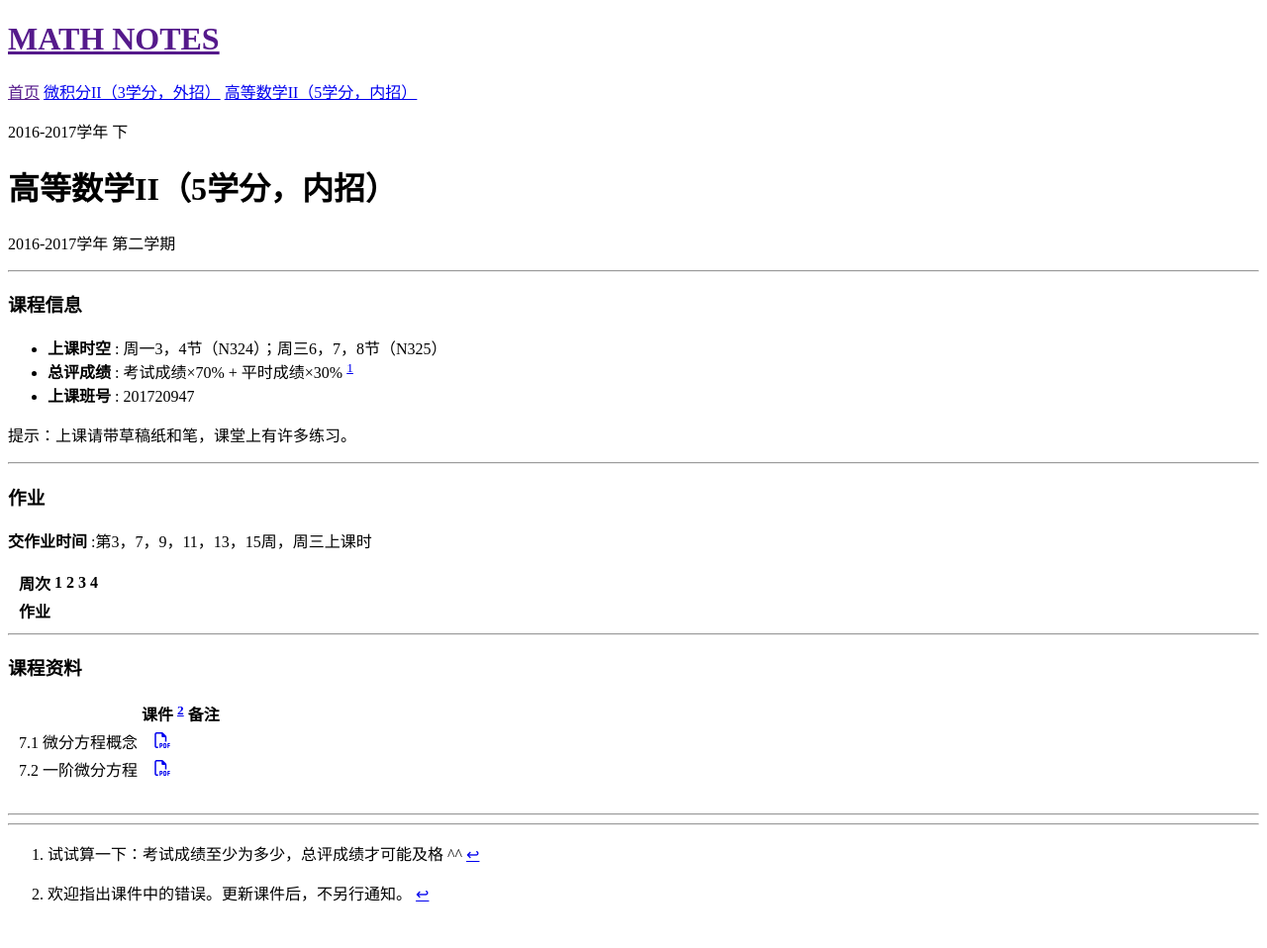
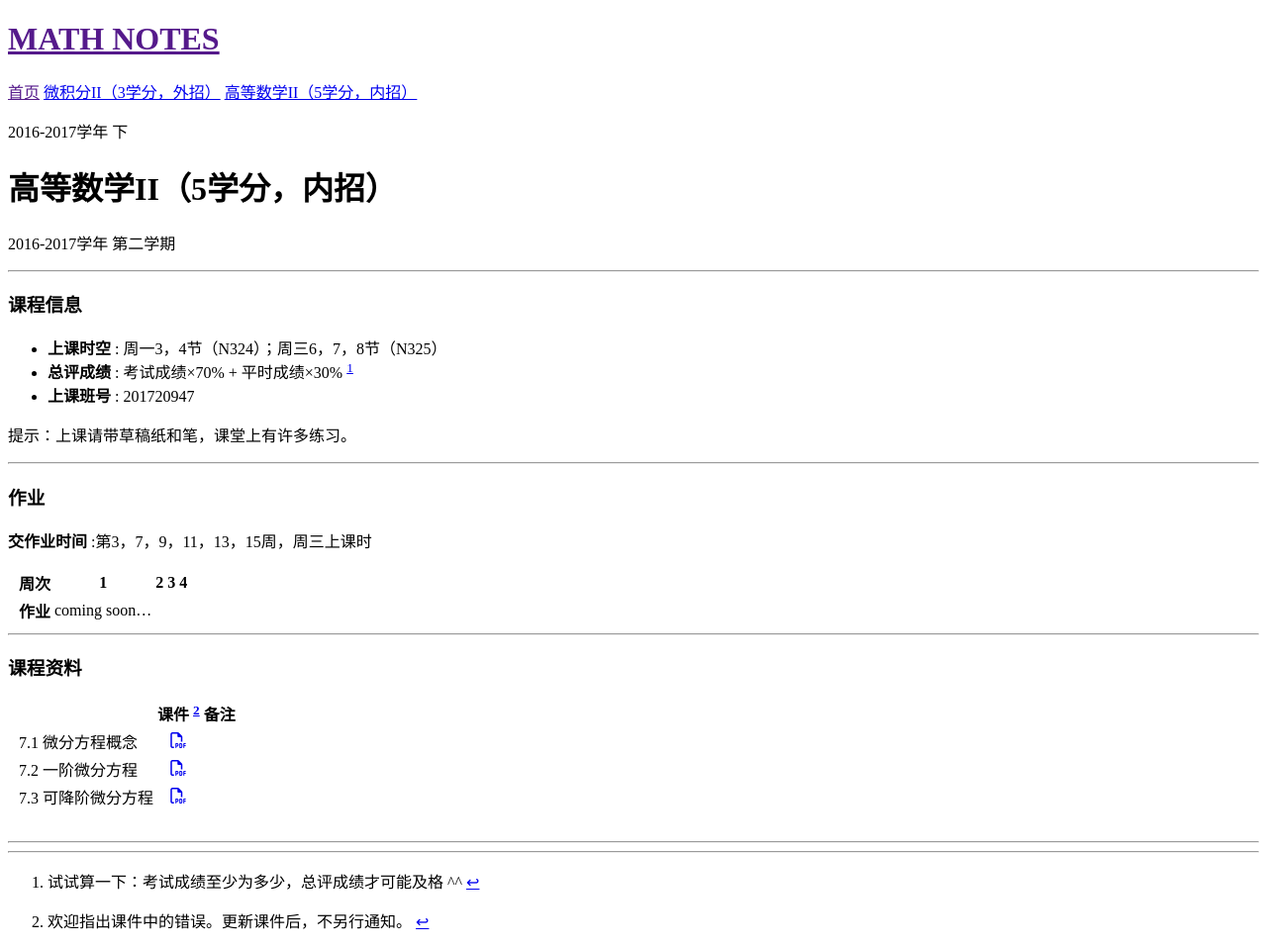
Before and after one commit to liang-teaching/liang-teaching.github.io, a Jekyll site: the page built from 2017_spring_calculus_II_5pt/index.md, in a window 1280 px wide. Shown: the whole page at 99% size. Built offline with Jekyll 4.4.1, drawn with Linux system fonts in a browser that asks for light colours; nearby versions of some CDN libraries; before the commit the page ends 930 px from its top, so only the background shows below that.

Commit message:
upload 可降阶微分方程
upload 可降阶微分方程

```diff
--- a/2017_spring_calculus_II_5pt/index.md
+++ b/2017_spring_calculus_II_5pt/index.md
@@ -29,7 +29,7 @@
 
 |        |    周次    | 1 | 2 | 3 |	4 |
 |:--------:|--------:|:------:|:------:|:------:|:------:|
-|	| __作业__ 	|	|	|	|	|
+|	| __作业__ 	|	coming soon... |	|	|	|
 
 
 ---
@@ -41,6 +41,7 @@
 |:--------:|:--------|:------:|:------:|
 |  | 7.1 微分方程概念 |  <a href="lectures/07_a_微分方程概念_2017.pdf" target="_blank"><i class="fa fa-file-pdf-o" aria-hidden="true"></i></a>    | |
 |  | 7.2 一阶微分方程 |  <a href="lectures/07_b_一阶微分方程_2017.pdf" target="_blank"><i class="fa fa-file-pdf-o" aria-hidden="true"></i></a>    | |
+|  | 7.3 可降阶微分方程 | <a href="lectures/07_c_可降阶微分方程_2017.pdf" target="_blank"><i class="fa fa-file-pdf-o" aria-hidden="true"></i></a>    |      |
 |  |  |      |      |
 
 
```
Also changed, not shown: 2 other files.
